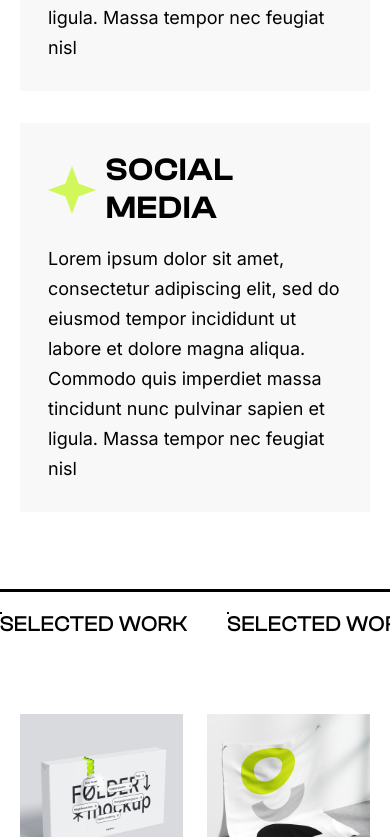
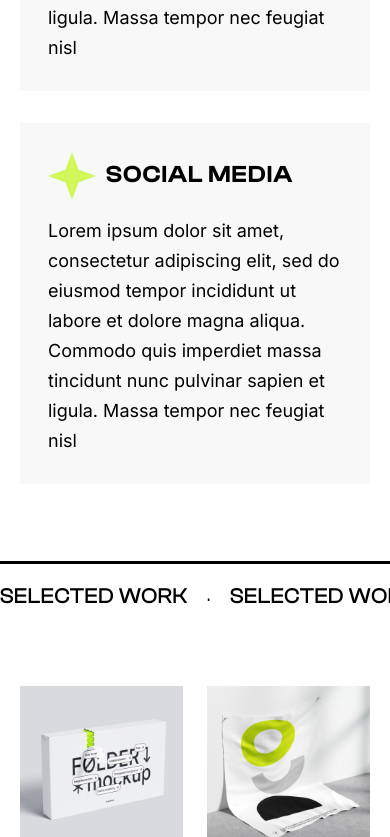
Before and after one commit to barnascript/solveig, a React (Create React App) app: page / in a window 390 px wide. Shown: the part 2630-3467 px from the top of the page. Built offline with nearby package versions, Linux system fonts and the light colour scheme.

Commit message:
feat:(work and vision square) ~ responsive design

```diff
--- a/public/index.html
+++ b/public/index.html
@@ -24,7 +24,7 @@
       work correctly both with client-side routing and a non-root public URL.
       Learn how to configure a non-root public URL by running `npm run build`.
     -->
-    <title>React App</title>
+    <title>SolveIg</title>
   </head>
   <body>
     <noscript>You need to enable JavaScript to run this app.</noscript>
--- a/src/components/PropbrandService/BrandServiceProp.module.scss
+++ b/src/components/PropbrandService/BrandServiceProp.module.scss
@@ -74,6 +74,7 @@
   .wrapper {
     height: auto;
     grid-gap: 20px;
+    width: 100%;
 
     .brand_services {
       grid-column: span 12;
@@ -86,6 +87,7 @@
 
     .brand_texts {
       grid-column: span 12;
+      width: 100%;
 
       .brand_text {
         padding: 28px;
--- a/src/components/header/Header.jsx
+++ b/src/components/header/Header.jsx
@@ -54,13 +54,19 @@ const Header = () => {
         {toggleMenu && (
           <nav>
             <div className={styles.links}>
-              <Link className={` meta_text ${styles.link}`}>WORK</Link>
-              <Link className={` meta_text ${styles.link}`}>CONTACT</Link>
+              <Link to="/work" className={` meta_text ${styles.link}`}>
+                WORK
+              </Link>
+              <Link to="/contact" className={` meta_text ${styles.link}`}>
+                CONTACT
+              </Link>
             </div>
-            <button className={`meta_small ${styles.button}`}>
-              <div className={`meta_small ${styles.button_line}`}></div>
-              <span>GET IN TOUCH</span>
-            </button>
+            <Link to="/work-single">
+              <button className={`meta_small ${styles.button}`}>
+                <div className={`meta_small ${styles.button_line}`}></div>
+                <span>GET IN TOUCH</span>
+              </button>
+            </Link>
           </nav>
         )}
       </div>
--- a/src/components/selectedWork/SelectedWork.jsx
+++ b/src/components/selectedWork/SelectedWork.jsx
@@ -26,17 +26,17 @@ const SelectedWork = ({ text }) => {
       <span className={styles.line_break}></span>
       <div className={styles.h2s}>
         <h2>{text}</h2>
-        <div className={styles.dot}></div>
+        <div className={styles.dot}>.</div>
         <h2>{text}</h2>
-        <div className={styles.dot}></div>
+        <div className={styles.dot}>.</div>
         <h2>{text}</h2>
-        <div className={styles.dot}></div>
+        <div className={styles.dot}>.</div>
         <h2>{text}</h2>
-        <div className={styles.dot}></div>
+        <div className={styles.dot}>.</div>
         <h2>{text}</h2>
-        <div className={styles.dot}></div>
+        <div className={styles.dot}>.</div>
         <h2>{text}</h2>
-        <div className={styles.dot}></div>
+        <div className={styles.dot}>.</div>
       </div>
     </div>
   );
--- a/src/components/selectedWork/SelectedWork.module.scss
+++ b/src/components/selectedWork/SelectedWork.module.scss
@@ -24,6 +24,7 @@
   .h2s {
     display: flex;
     align-items: center;
+
     gap: 20px;
     padding-top: 20px;
     animation: scroll 1s ease;
@@ -32,19 +33,11 @@
       white-space: nowrap;
       font-weight: 900;
       position: relative;
+    }
 
-      &::before {
-        position: absolute;
-        content: "";
-        width: 2px;
-        height: 2px;
-        background-color: black;
-      }
-    }
     .dot {
-      width: 2px;
-      height: 2px;
-      background-color: black;
+      display: flex;
+      align-self: flex-start;
     }
 
     @keyframes scroll-animation {
--- a/src/components/workDetails/WorkDetails.module.scss
+++ b/src/components/workDetails/WorkDetails.module.scss
@@ -11,7 +11,7 @@
 
 @media screen and (max-width: 600px) {
   .wrapper {
-    grid-gap: 30px;
+    grid-gap: 20px;
 
     .work_detail {
       grid-column: span 12;
--- a/src/index.css
+++ b/src/index.css
@@ -144,7 +144,7 @@ h2 {
 }
 
 h3 {
-  font-size: 2rem;
+  font-size: clamp(1.5rem, 4vw, 2rem);
   font-style: normal;
   font-weight: 500;
   line-height: 120%; /* 2.4rem */
--- a/src/pages/visionSquare/VisionSquare.jsx
+++ b/src/pages/visionSquare/VisionSquare.jsx
@@ -25,7 +25,8 @@ const VisionSquare = () => {
           fontFamily: "ClashDisplay-Bold",
           paddingTop: "50px",
           paddingBottom: "100px",
-          fontSize: "clamp(3rem, 8vw, 7rem)",
+          fontSize: "clamp(2.2rem, 8vw, 6 rem)",
+          paddingInline: "10px",
         }}
       >
         VISION SQUARE
--- a/src/pages/work/Work.module.scss
+++ b/src/pages/work/Work.module.scss
@@ -1,12 +1,9 @@
 .wrapper {
   .frames {
     display: grid;
-    grid-template-columns: repeat(12, 1fr);
+    grid-template-columns: repeat(auto-fit, minmax(250px, 1fr));
+    grid-gap: 30px;
     margin-bottom: 100px;
-
-    .frame {
-      grid-column: span 6;
-    }
   }
 
   .work_text_div {
```
Also changed, not shown: 1 other file (tests, documents, lock files or other folders).
